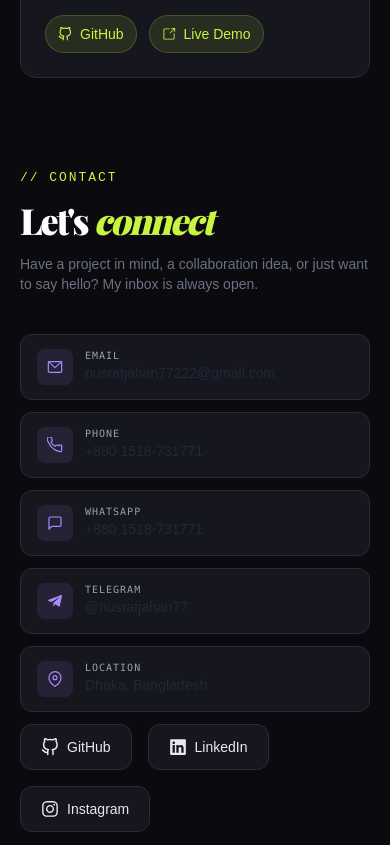
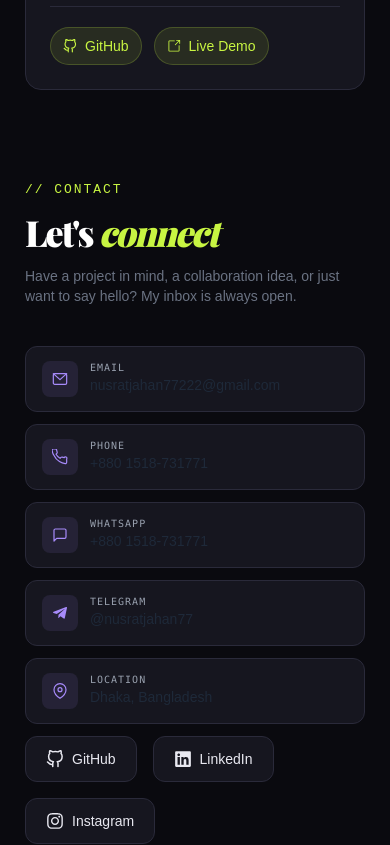
Before and after one commit to nusratjahan7/portfolio-update, a Next.js app: page / in a window 390 px wide. Shown: the part 6760-7605 px from the top of the page. Built offline with nearby package versions, Linux system fonts and the light colour scheme; no server answers; a web font is replaced by a local one.

Commit message:
change padding

```diff
--- a/src/app/globals.css
+++ b/src/app/globals.css
@@ -122,6 +122,6 @@ body::before {
 
 @media (max-width: 767px) {
   section {
-    padding: 30px 20px;
+    padding: 30px 25px;
   }
 }
```
